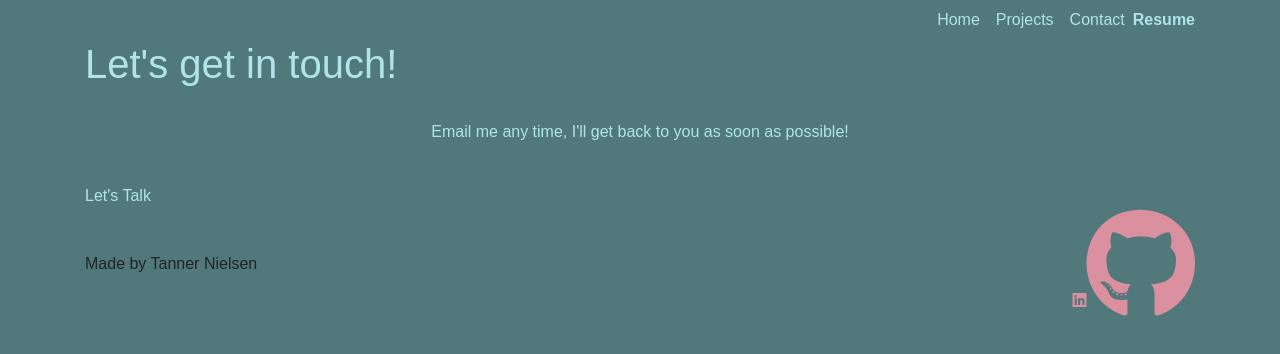
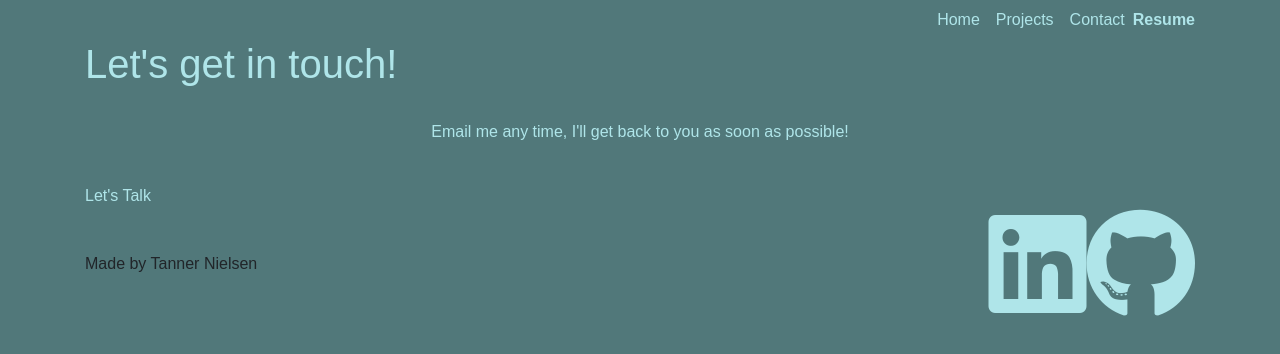
Before and after one commit to tanMan5/Tanner-Nielsen-Portfolio, a React (Create React App) app in the folder client/: page /contact in a window 1280 px wide. Shown: the top 354 px of the page. Built offline with nearby package versions, Linux system fonts and the light colour scheme.

Commit message:
added font awesome/styled linkedin icon

```diff
--- a/client/src/components/footer/index.js
+++ b/client/src/components/footer/index.js
@@ -15,7 +15,7 @@ class Footer extends Component {
 
                     <div className="social-links">
                     <a href="https://www.linkedin.com/in/tanernielsen/" rel="noopener noreferrer" target="_blank">
-                        <i className="fa fa-linkedin-square" aria-hidden="true" />
+                        <i className="fa fa-linkedin-square fa-7x" aria-hidden="true" />
                     </a>
                     <a href="https://github.com/tanMan5" rel="noopener noreferrer" target="_blank">
                         <i className="fa fa-github fa-7x" aria-hidden="true" />
--- a/client/src/components/footer/style.css
+++ b/client/src/components/footer/style.css
@@ -1,4 +1,4 @@
 i {
 
-    color: rgb(218, 144, 159);
+    color: rgb(175, 229, 233);
 }
```
